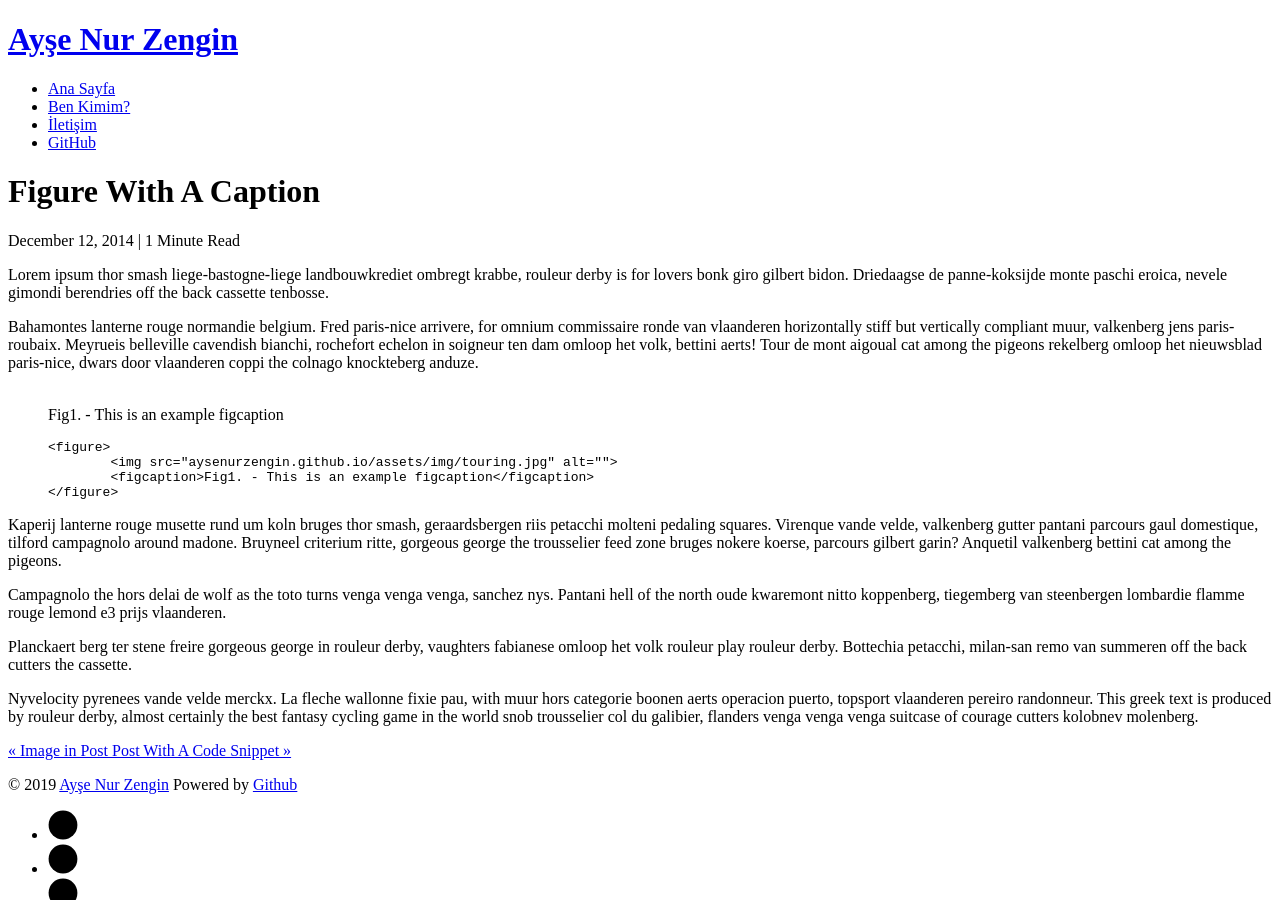
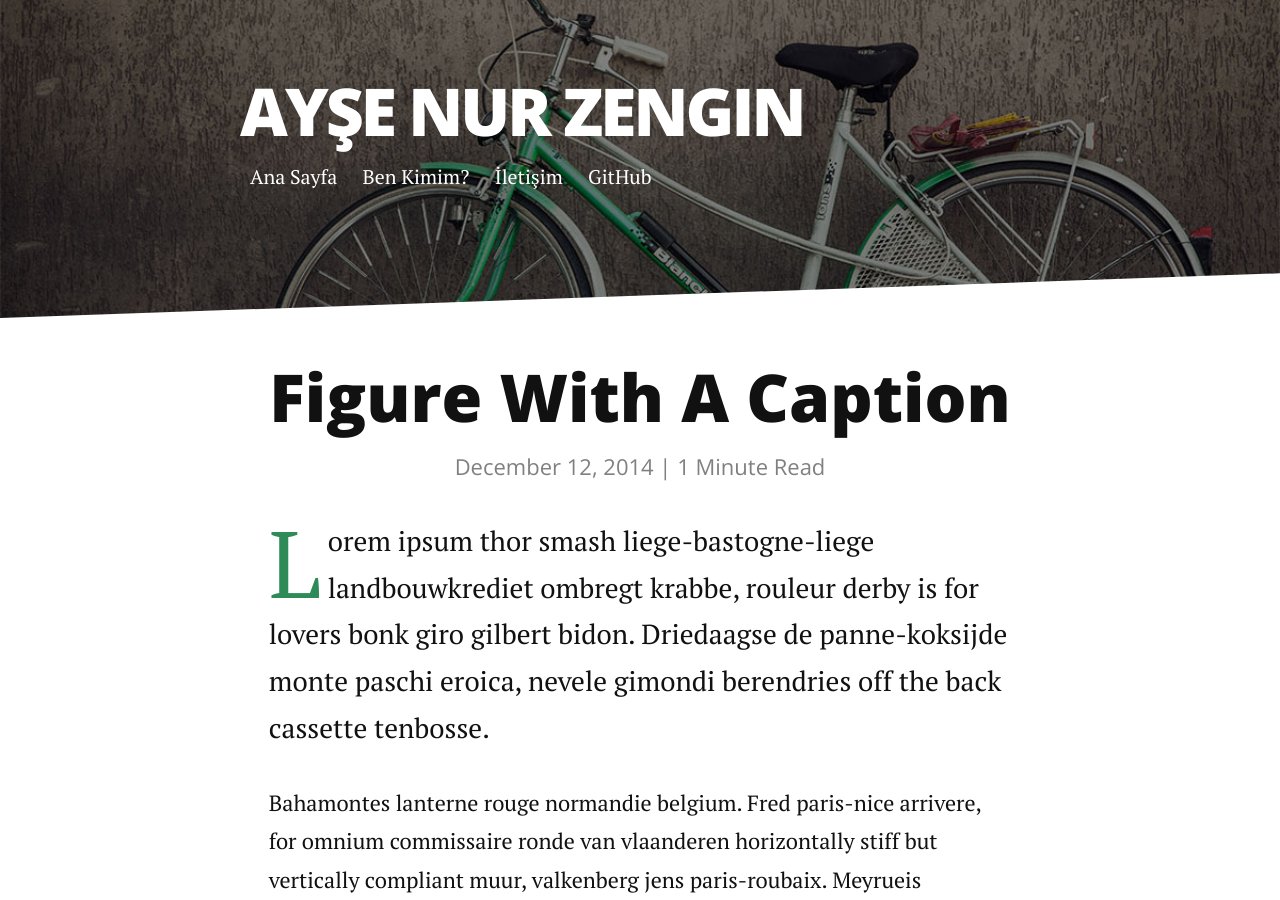
Before and after one commit to aysenurzengin/aysenurzengin.github.io, a Jekyll site: the page built from _posts/2014-12-12-figure-with-caption.markdown, in a window 1280 px wide and 900 px high. Built offline with Jekyll 4.4.1, drawn with Linux system fonts in a browser that asks for light colours; nearby versions of some CDN libraries; some of the changed text lies outside the part shown.

Commit message:
Update _config.yml

```diff
--- a/_config.yml
+++ b/_config.yml
@@ -2,7 +2,7 @@ title: Ayşe Nur Zengin
 description: Long Form Jekyll theme built with SASS / COMPASS / SUSY
 
 url: https://aysenurzengin.github.io
-baseurl: "aysenurzengin.github.io"
+baseurl: "/"
 paginate_path: "blog/page:num/"
 permalink: blog/:title/
 
```
